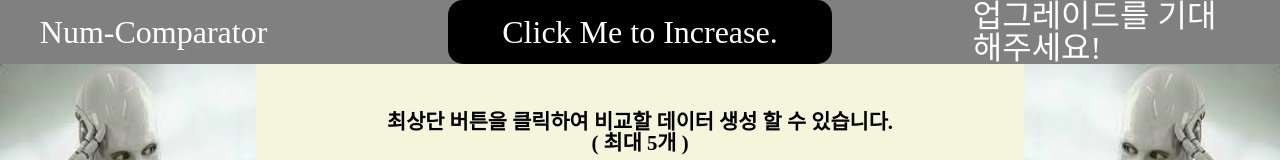
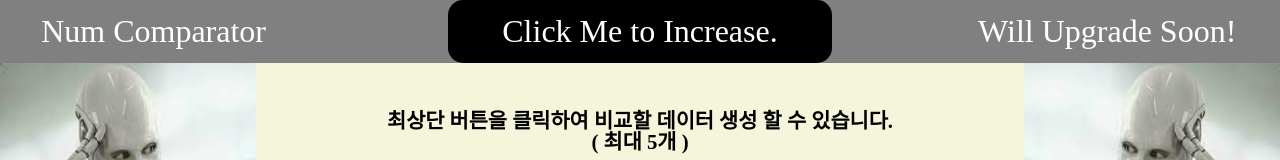
Before and after one commit to ParkBig/calculator, a React (Create React App) app: page / in a window 1280 px wide. Shown: the top 160 px of the page. Built offline with nearby package versions, Linux system fonts and the light colour scheme.

Commit message:
nav바 네이밍 수정

```diff
--- a/src/components/NavBar.tsx
+++ b/src/components/NavBar.tsx
@@ -19,7 +19,7 @@ const NavBar = () => {
     <Wrap>
       <UpperDiv>
         <NameDiv>
-          Num-Comparator
+          Num Comparator
         </NameDiv>
       </UpperDiv>
       <UpperDiv>
@@ -30,7 +30,7 @@ const NavBar = () => {
       <UpperDiv>
         <NavBarDiv>
           <ClickToCalDiv>
-            업그레이드를 기대해주세요!
+            Will Upgrade Soon!
           </ClickToCalDiv>
           {isOpen &&
             <CalDiv>
```
